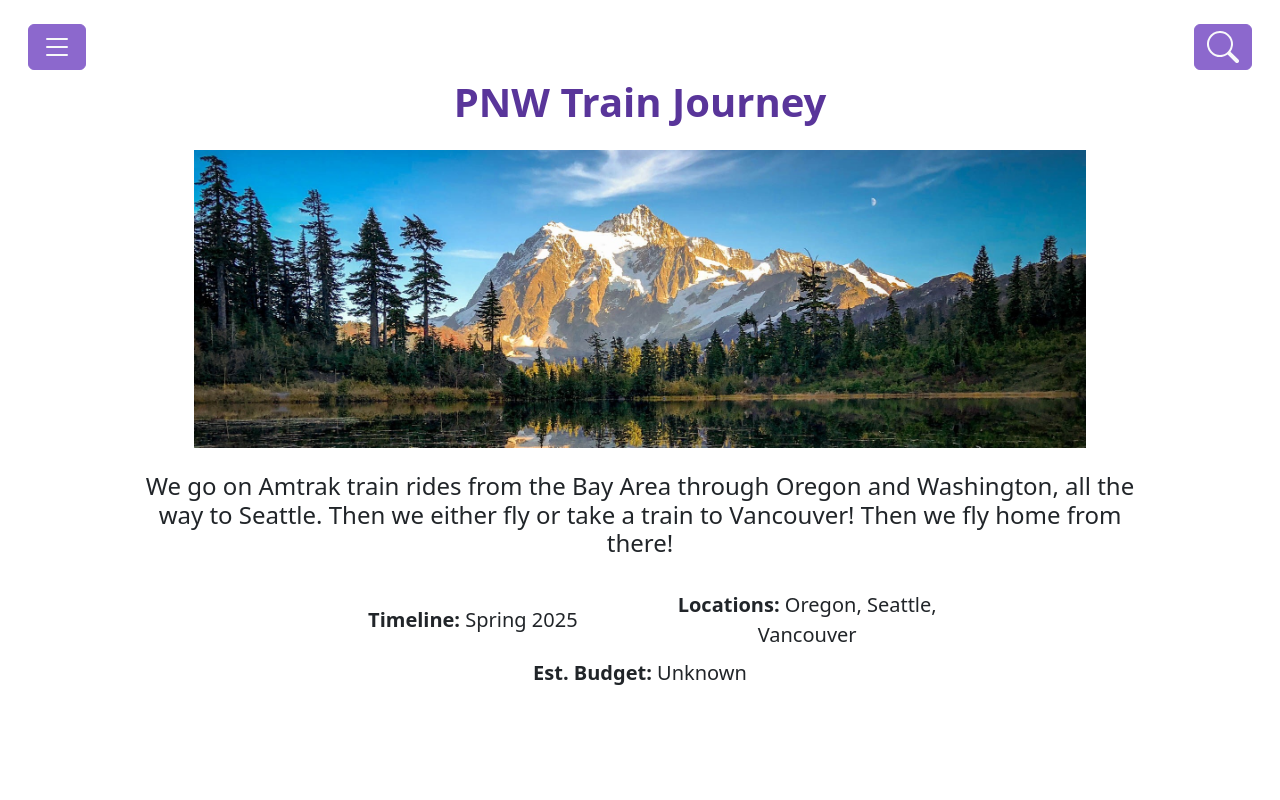
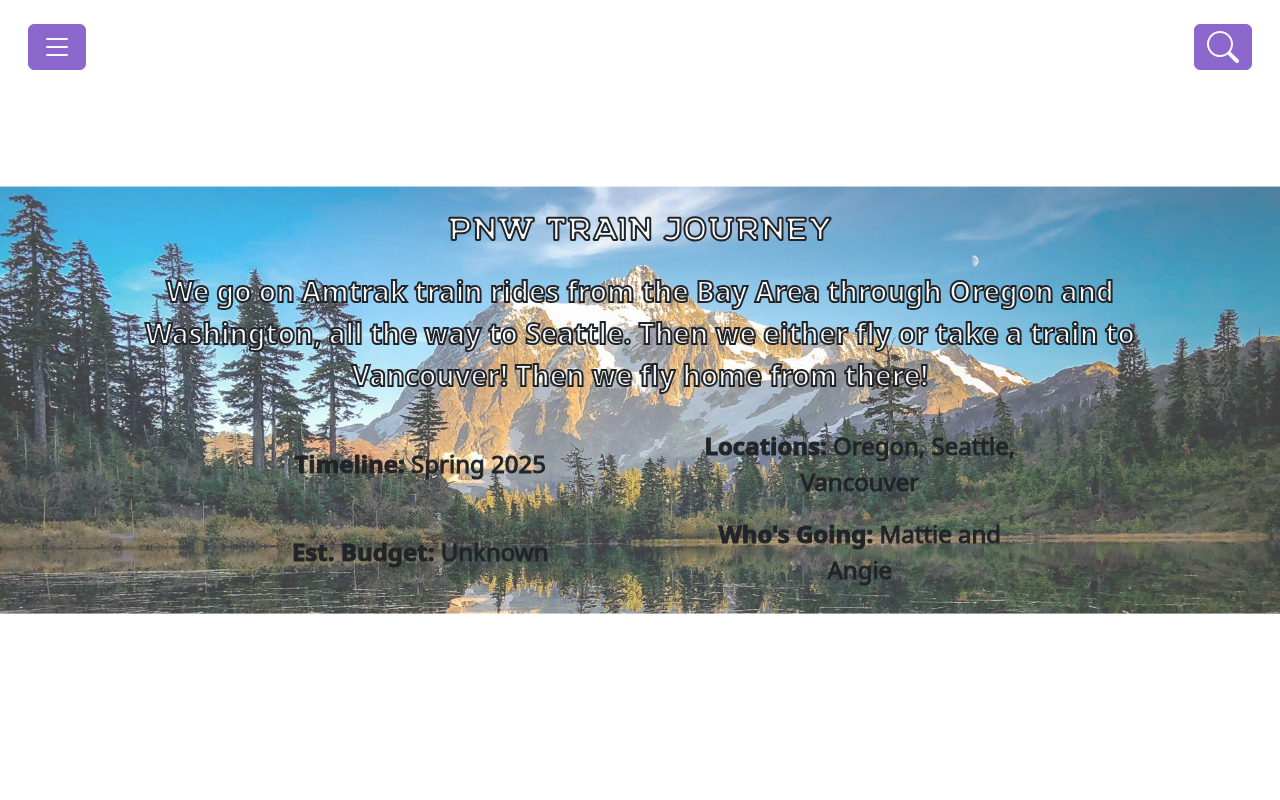
Before and after one commit to mhm1117/travel-app, a PHP site: page / in a window 1280 px wide. Run offline with PHP 8.4, Linux system fonts and the light colour scheme.

Commit message:
fiddled with main page style

```diff
--- a/index.html
+++ b/index.html
@@ -15,7 +15,10 @@
     <title>PNW Train Trip</title>
   </head>
   <body>
-    <main class="container-fluid">
+    <div class="z-n1">
+      <img class="z-n1 position-absolute top-50 start-50 translate-middle opacity-75" style="max-width: 100%;" src="assets/pnw-trip-crop.jpg">
+    </div>
+    <main class="d-flex flex-column container-fluid" style="height: 100vh;">
       <nav class="navbar navbar-extend mt-3 mx-3">
         <div class="">
           <button class="btn btn-maincolor text-light" type="button" id="mainDropBtn" data-bs-toggle="dropdown">
@@ -32,41 +35,43 @@
             <li><a class="dropdown-item text-center" id="changeTrip" href="#">Change Trip</a></li>
           </ul>
         </div>
-        <div class="d-inline-flex column-gap-2">
-          <div class="collapse collapse-horizontal" id="collapseSearch">
-            <button class="btn btn-maincolor">
+        <div class="">
+          <button class="btn btn-maincolor text-light d-inline-flex column-gap-2" id="searchBtn">
+            <a class="link-light" data-bs-toggle="collapse" href="#collapseSearch">
+              <svg xmlns="http://www.w3.org/2000/svg" width="32" height="32" fill="currentColor" class="bi bi-search" viewBox="0 0 16 16">
+              <path d="M11.742 10.344a6.5 6.5 0 1 0-1.397 1.398h-.001q.044.06.098.115l3.85 3.85a1 1 0 0 0 1.415-1.414l-3.85-3.85a1 1 0 0 0-.115-.1zM12 6.5a5.5 5.5 0 1 1-11 0 5.5 5.5 0 0 1 11 0"/>
+              </svg>
+            </a>
+            <div class="collapse collapse-horizontal" id="collapseSearch">
               <form><input type="search" class="form-control form-control-sm" placeholder="Search..."></form>
-            </button>
-          </div>
-          <button class="btn btn-maincolor text-light" data-bs-toggle="collapse" data-bs-target="#collapseSearch" id="searchBtn">
-            <svg xmlns="http://www.w3.org/2000/svg" width="32" height="32" fill="currentColor" class="bi bi-search" viewBox="0 0 16 16">
-              <path d="M11.742 10.344a6.5 6.5 0 1 0-1.397 1.398h-.001q.044.06.098.115l3.85 3.85a1 1 0 0 0 1.415-1.414l-3.85-3.85a1 1 0 0 0-.115-.1zM12 6.5a5.5 5.5 0 1 1-11 0 5.5 5.5 0 0 1 11 0"/>
-            </svg>
+            </div>
           </button>
         </div>
       </nav>
-      <div id="content" class="d-flex flex-column container text-center gap-4">
-        <h1 class="text-mainmid fw-bolder">PNW Train Journey</h1>
-        <img style="max-width: 80%;" src="assets/pnw-trip-crop.jpg">
-        <div style="max-width: 90%;" id="tripSummary">
-          <h4>We go on Amtrak train rides from the Bay Area
+      <div id="content" class="d-flex flex-column container text-center gap-4" style="margin-top: 15vh;">
+        <h1 class="text-light" style="font-family: 'Northwest';-webkit-text-stroke: 2px;-webkit-text-stroke-color: var(--bs-dark);">PNW TRAIN JOURNEY</h1>
+        <div class="fw-bolder fs-3 text-light" style="max-width: 90%;-webkit-text-stroke: 2px;-webkit-text-stroke-color: var(--bs-dark);" id="tripSummary">
+          <p>We go on Amtrak train rides from the Bay Area
           through Oregon and Washington, all the way to Seattle.
           Then we either fly or take a train to Vancouver!
           Then we fly home from there!
-          </h4>
+          </p>
         </div>
-        <div class="fs-5" style="max-width: 90%;" id="tripDetails">
+        <div class="fs-4 text-dark" style="max-width: 90%;-webkit-text-stroke: 1px;-webkit-text-stroke-color: var(--bs-dark);" id="tripDetails">
           <div class="row py-2">
-            <div class="col px-4"><span class="fw-bold">Timeline: </span>
+            <div class="col px-5"><span class="fw-bold">Timeline: </span>
               <span>Spring 2025</span>
             </div>
-            <div class="col px-4"><span class="fw-bold">Locations: </span>
+            <div class="col px-5"><span class="fw-bold">Locations: </span>
               <span>Oregon, Seattle, Vancouver</span>
             </div>
           </div>
-          <div class="row px-4">
-            <div class="col"><span class="fw-bold">Est. Budget: </span>
+          <div class="row py-2">
+            <div class="col px-5"><span class="fw-bold">Est. Budget: </span>
               <span>Unknown</span>
+            </div>
+            <div class="col px-5"><span class="fw-bold">Who's Going: </span>
+              <span>Mattie and Angie</span>
             </div>
           </div>
         </div>
--- a/styles.css
+++ b/styles.css
@@ -1,3 +1,5 @@
+@font-face { font-family: Northwest; src: url('assets/NorthwestBold-M8xx.otf'); }
+
 #content {
     * {
         margin: auto;
```
Also changed, not shown: assets/NorthwestBold-M8xx.otf (added).
